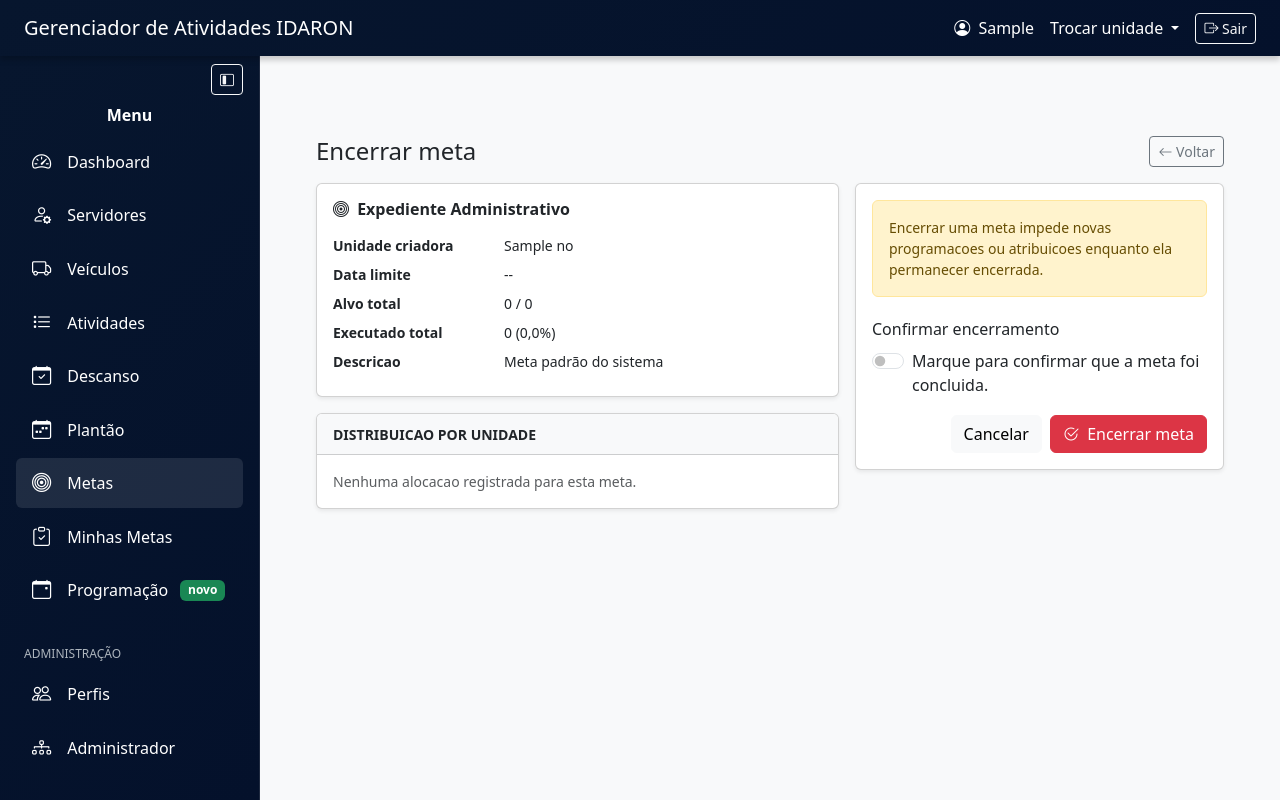
After one commit to MarceloAnsilago/NovoGerenciadorDeAtividades, a Django app: page /metas/encerrar/999909/ in a window 1280 px wide. The commit adds this page. Run offline with Django 5.2, Linux system fonts and the light colour scheme; a user stored in the database is signed in; data comes from the database, SQL or seed files in the repository; tables that the repository leaves empty hold one stand-in row (values such as "Sample post").

Commit message:
Adicionando ecerrar metas e ordenar por data ee remover encerrados dos cards

```diff
--- /dev/null
+++ b/metas/templates/metas/encerrar_meta.html
@@ -0,0 +1,126 @@
+{% extends "core/base.html" %}
+
+{% block title %}Encerrar meta{% endblock %}
+
+{% block content %}
+<div class="container py-4">
+  <div class="d-flex justify-content-between align-items-center mb-3">
+    <h1 class="h4 mb-0">Encerrar meta</h1>
+    <a href="{{ next|default:'/metas/' }}" class="btn btn-sm btn-outline-secondary">
+      <i class="bi bi-arrow-left"></i> Voltar
+    </a>
+  </div>
+
+  <div class="row g-3">
+    <div class="col-12 col-lg-7">
+      <div class="card shadow-sm">
+        <div class="card-body">
+          <h6 class="fw-semibold mb-3">
+            <i class="bi bi-bullseye me-1"></i>
+            {{ meta.display_titulo|default:meta.titulo }}
+          </h6>
+
+          <dl class="row mb-0 small">
+            <dt class="col-sm-4">Unidade criadora</dt>
+            <dd class="col-sm-8">{{ meta.unidade_criadora.nome }}</dd>
+
+            {% if meta.atividade %}
+              <dt class="col-sm-4">Atividade</dt>
+              <dd class="col-sm-8">{{ meta.atividade.titulo|default:meta.atividade }}</dd>
+            {% endif %}
+
+            <dt class="col-sm-4">Data limite</dt>
+            <dd class="col-sm-8">{{ meta.data_limite|date:"d/m/Y"|default:"--" }}</dd>
+
+            <dt class="col-sm-4">Alvo total</dt>
+            <dd class="col-sm-8">{{ total_alocado }} / {{ meta.quantidade_alvo|default:"0" }}</dd>
+
+            <dt class="col-sm-4">Executado total</dt>
+            <dd class="col-sm-8">{{ total_realizado }} ({{ percentual_execucao|floatformat:1 }}%)</dd>
+
+            {% if meta.descricao %}
+              <dt class="col-sm-4">Descricao</dt>
+              <dd class="col-sm-8">{{ meta.descricao }}</dd>
+            {% endif %}
+          </dl>
+        </div>
+      </div>
+
+      <div class="card shadow-sm mt-3">
+        <div class="card-header bg-light py-2">
+          <strong class="small text-uppercase">Distribuicao por unidade</strong>
+        </div>
+        <div class="card-body p-0">
+          {% if alocacoes %}
+            <div class="table-responsive">
+              <table class="table table-sm align-middle mb-0">
+                <thead class="table-light">
+                  <tr>
+                    <th>Unidade</th>
+                    <th>Alocado</th>
+                    <th>Executado</th>
+                  </tr>
+                </thead>
+                <tbody>
+                  {% for aloc in alocacoes %}
+                    <tr {% if alocacao_atual and aloc.id == alocacao_atual.id %}class="table-warning"{% endif %}>
+                      <td>{{ aloc.unidade.nome }}</td>
+                      <td>{{ aloc.quantidade_alocada|default:"0" }}</td>
+                      <td>{{ aloc.realizado|default:"0" }}</td>
+                    </tr>
+                  {% endfor %}
+                </tbody>
+              </table>
+            </div>
+          {% else %}
+            <div class="p-3 text-muted small">Nenhuma alocacao registrada para esta meta.</div>
+          {% endif %}
+        </div>
+      </div>
+    </div>
+
+    <div class="col-12 col-lg-5">
+      <div class="card shadow-sm">
+        <div class="card-body">
+          <form method="post" class="vstack gap-3">
+            {% csrf_token %}
+            <input type="hidden" name="next" value="{{ next }}">
+
+            <div class="alert alert-warning mb-0 small">
+              Encerrar uma meta impede novas programacoes ou atribuicoes enquanto ela permanecer encerrada.
+            </div>
+
+            <div>
+              <label class="form-label d-block mt-1">Confirmar encerramento</label>
+              <div class="form-check form-switch">
+                <input type="checkbox"
+                       class="form-check-input"
+                       id="id_encerrar"
+                       name="encerrar"
+                       value="1"
+                       {% if meta.encerrada %}checked disabled{% endif %}>
+                <label class="form-check-label" for="id_encerrar">
+                  Marque para confirmar que a meta foi concluida.
+                </label>
+              </div>
+            </div>
+
+            <div class="d-flex justify-content-end gap-2">
+              <a href="{{ next|default:'/metas/' }}" class="btn btn-light">Cancelar</a>
+              <button class="btn btn-danger" type="submit" {% if meta.encerrada %}disabled{% endif %}>
+                <i class="bi bi-check2-circle me-1"></i> Encerrar meta
+              </button>
+            </div>
+          </form>
+        </div>
+      </div>
+
+      {% if alocacao_atual %}
+        <div class="small text-muted mt-2">
+          Nesta unidade: <strong>{{ executado_unidade }}</strong> executado de {{ alocado_unidade }} alocado.
+        </div>
+      {% endif %}
+    </div>
+  </div>
+</div>
+{% endblock %}
--- a/metas/urls.py
+++ b/metas/urls.py
@@ -18,6 +18,9 @@ urlpatterns = [
     # editar meta (form)
     path("editar/<int:meta_id>/", views.editar_meta_view, name="editar"),
 
+    # pagina para encerrar meta
+    path("encerrar/<int:meta_id>/", views.encerrar_meta_view, name="encerrar-meta"),
+
     # alternar encerrada/reabrir (POST)
     path("toggle/<int:meta_id>/", views.toggle_encerrada_view, name="toggle_encerrada"),
 
--- a/metas/views.py
+++ b/metas/views.py
@@ -1,5 +1,6 @@
 # metas/views.py
 from django.shortcuts import render, redirect, get_object_or_404
+from django.urls import reverse
 from django.contrib import messages
 from django.contrib.auth.decorators import login_required
 from django.db.models import Q, Sum
@@ -13,6 +14,7 @@ from atividades.models import Atividade
 from .models import Meta, MetaAlocacao
 from .forms import MetaForm
 from django.http import HttpResponseForbidden
+from django.views.decorators.http import require_http_methods
 from django.db.models.functions import ExtractYear
 
 @login_required
@@ -358,6 +360,66 @@ def editar_meta_view(request, meta_id):
 
 
 @login_required
+@require_http_methods(["GET", "POST"])
+def encerrar_meta_view(request, meta_id):
+    """
+    Exibe uma pagina de confirmacao para encerrar a meta selecionada.
+    Segue o mesmo padrao visual usado para encerrar atividades em 'Minhas Metas'.
+    """
+    meta = get_object_or_404(
+        Meta.objects.select_related("atividade", "unidade_criadora"),
+        pk=meta_id,
+    )
+    unidade = get_unidade_atual(request)
+    if not unidade:
+        messages.error(request, "Selecione uma unidade antes de encerrar metas.")
+        return redirect("core:dashboard")
+
+    if meta.unidade_criadora_id != unidade.id and not request.user.is_superuser:
+        messages.warning(request, "Voce nao tem permissao para encerrar esta meta.")
+        return redirect("metas:metas-unidade")
+
+    alocacoes = list(meta.alocacoes.select_related("unidade").order_by("unidade__nome"))
+    alocacao_atual = next((a for a in alocacoes if a.unidade_id == unidade.id), None)
+    executado_unidade = getattr(alocacao_atual, "realizado", 0) if alocacao_atual else 0
+    alocado_unidade = getattr(alocacao_atual, "quantidade_alocada", 0) if alocacao_atual else 0
+
+    next_url = (
+        request.POST.get("next")
+        or request.GET.get("next")
+        or request.META.get("HTTP_REFERER")
+        or reverse("metas:metas-unidade")
+    )
+
+    if request.method == "POST":
+        encerrar_flag = (request.POST.get("encerrar") or "").strip().lower() in {"1", "true", "on", "sim"}
+        if not encerrar_flag:
+            messages.error(request, "Confirme o encerramento da meta antes de salvar.")
+        else:
+            if not meta.encerrada:
+                meta.encerrada = True
+                meta.save(update_fields=["encerrada"])
+                messages.success(request, "Meta encerrada com sucesso.")
+            else:
+                messages.info(request, "Esta meta ja estava encerrada.")
+            return redirect(next_url)
+
+    contexto = {
+        "meta": meta,
+        "unidade": unidade,
+        "alocacoes": alocacoes,
+        "alocacao_atual": alocacao_atual,
+        "executado_unidade": executado_unidade,
+        "alocado_unidade": alocado_unidade,
+        "total_realizado": meta.realizado_total,
+        "total_alocado": meta.alocado_total,
+        "percentual_execucao": meta.percentual_execucao,
+        "next": next_url,
+    }
+    return render(request, "metas/encerrar_meta.html", contexto)
+
+
+@login_required
 def toggle_encerrada_view(request, meta_id):
     """
     Alterna o campo 'encerrada' da Meta. Espera POST — se GET, redireciona.
--- a/minhas_metas/views.py
+++ b/minhas_metas/views.py
@@ -39,7 +39,7 @@ def minhas_metas_view(request):
         MetaAlocacao.objects
         .select_related("meta", "meta__atividade", "meta__criado_por", "meta__unidade_criadora")
         .annotate(realizado_unidade=Sum("progresso__quantidade"))
-        .filter(unidade=unidade)
+        .filter(unidade=unidade, meta__encerrada=False)
         .order_by("meta__data_limite", "meta__titulo")
     )
     if atividade_id:
```
Also changed, not shown: metas/templates/metas/meta_lista.html (+5 -4 lines), programar/views.py (+13 -2 lines).
